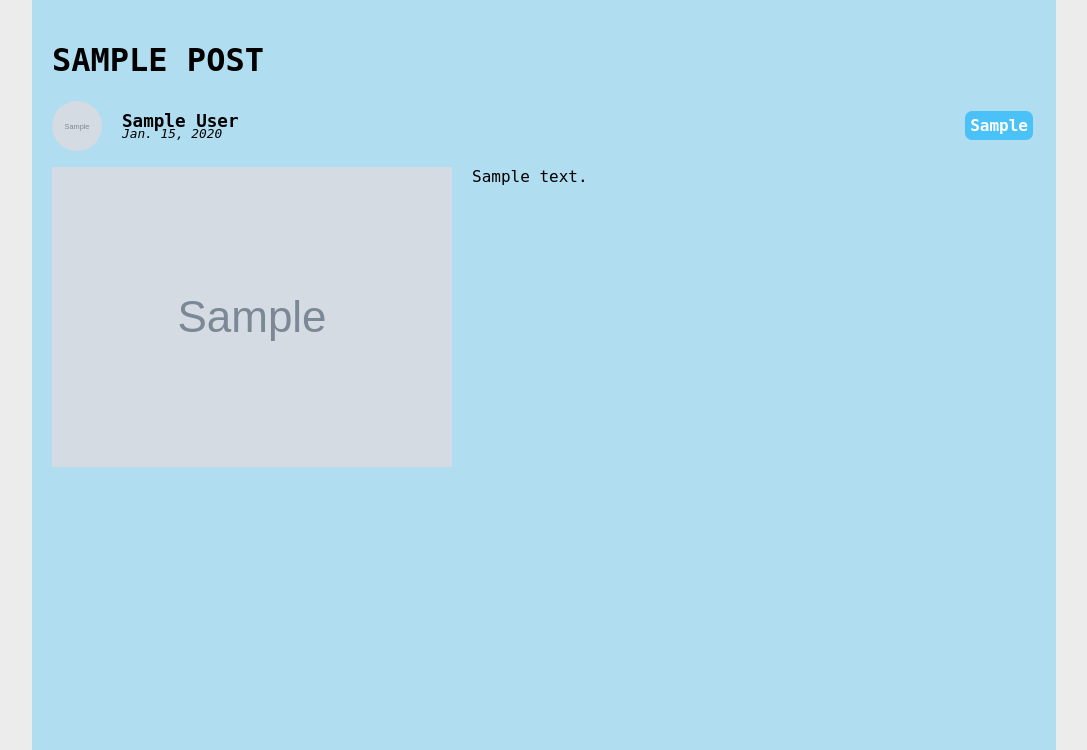
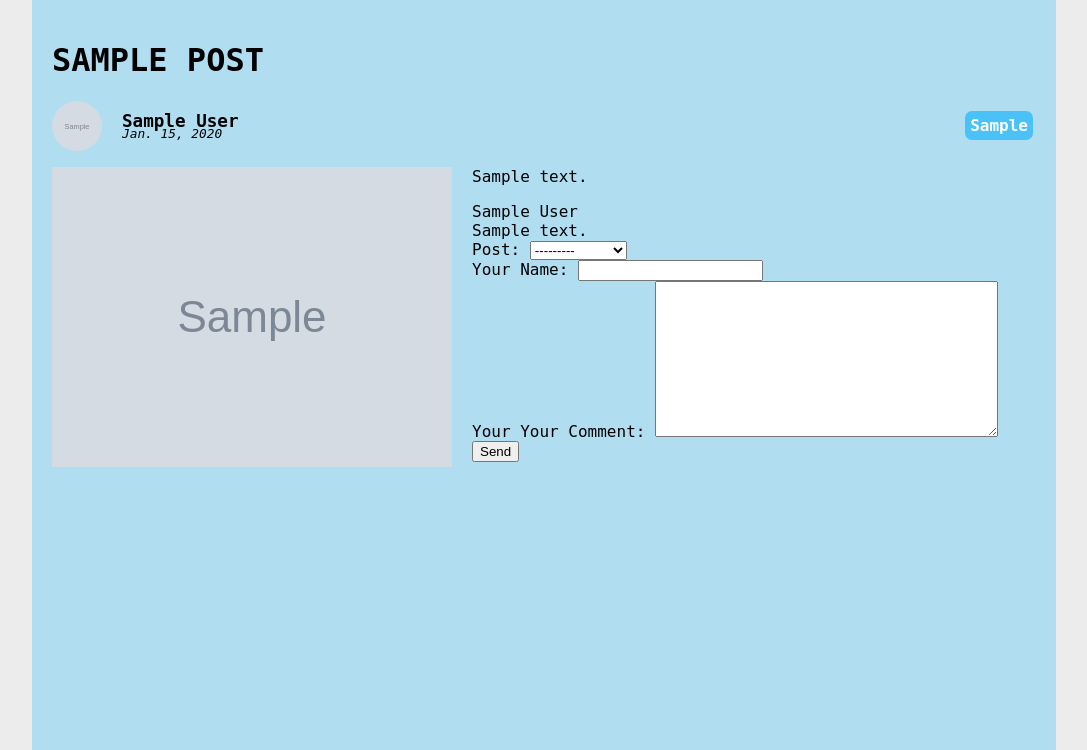
Before and after one commit to serious-pavel/personal_site, a Django app: a page that uses posts/templates/posts/post.html in a window 1280 px wide. Shown: the part 50-800 px from the top of the page, without its empty margins (96-1183 px from the left). Run offline with Django 5.2, Linux system fonts and the light colour scheme; tables that the repository leaves empty hold one stand-in row (values such as "Sample post"); grey boxes marked "Sample" are stand-in pictures; some web fonts are replaced.

Commit message:
add comment form

```diff
--- /dev/null
+++ b/posts/forms.py
@@ -0,0 +1,28 @@
+
+from django import forms
+
+from .models import Comment
+
+# class ReviewForm(forms.Form):
+#     user_name = forms.CharField(label="Your Name", max_length=100, error_messages={
+#         "required": "Your name must not be empty!",
+#         "max_length": "Please enter a shorter name!"
+#     })
+#     review_text = forms.CharField(label="Your Feedback", widget=forms.Textarea, max_length=200)
+#     rating = forms.IntegerField(label="Your Rating", min_value=1, max_value=5)
+
+
+class CommentForm(forms.ModelForm):
+    class Meta:
+        model = Comment
+        fields = "__all__"
+        labels = {
+            "comment_author": "Your Name",
+            "comment_content": "Your Your Comment",
+        }
+        error_messages = {
+            "user_name": {
+                "required": "Your name must not be empty!",
+                "max_length": "Please enter a shorter name!"
+            }
+        }
--- a/posts/templates/posts/post.html
+++ b/posts/templates/posts/post.html
@@ -29,9 +29,23 @@
             {% endfor %}
         </div>
     </div>
-    <div>
+    <div class="post-body">
         <img alt="" class="post-image" src={{ blog_post.image.url }}>
         <p>{{ blog_post.content|safe }}</p>
     </div>
-
+    <div class="comments">
+        <div class="old-comments">
+            {% for comment in blog_post.comments.all %}
+                <div class="old-comment-author">{{ comment.comment_author }}</div>
+                <div class="old-comment-content">{{ comment.comment_content }}</div>
+            {% endfor %}
+        </div>
+        <div class="new-comment">
+        <form action="{{ request.path }}" method="POST">
+            {% csrf_token %}
+            {{ form }}
+            <button type="submit">Send</button>
+        </form>
+        </div>
+    </div>
 {% endblock content %}
--- a/posts/views.py
+++ b/posts/views.py
@@ -1,6 +1,7 @@
 from django.shortcuts import render
 from .models import Post
 from django.shortcuts import get_object_or_404
+from .forms import CommentForm
 
 # Create your views here.
 
@@ -17,7 +18,8 @@ def posts(request):
 
 def post(request, slug):
     blog_post = get_object_or_404(Post, slug=slug)
-    return render(request, 'posts/post.html', {'blog_post': blog_post, })
+    form = CommentForm(request.POST or None)
+    return render(request, 'posts/post.html', {'blog_post': blog_post, 'form': form,})
 
 
 def read_later(request):
```
Lines whose indentation alone changed are shown as unchanged.
